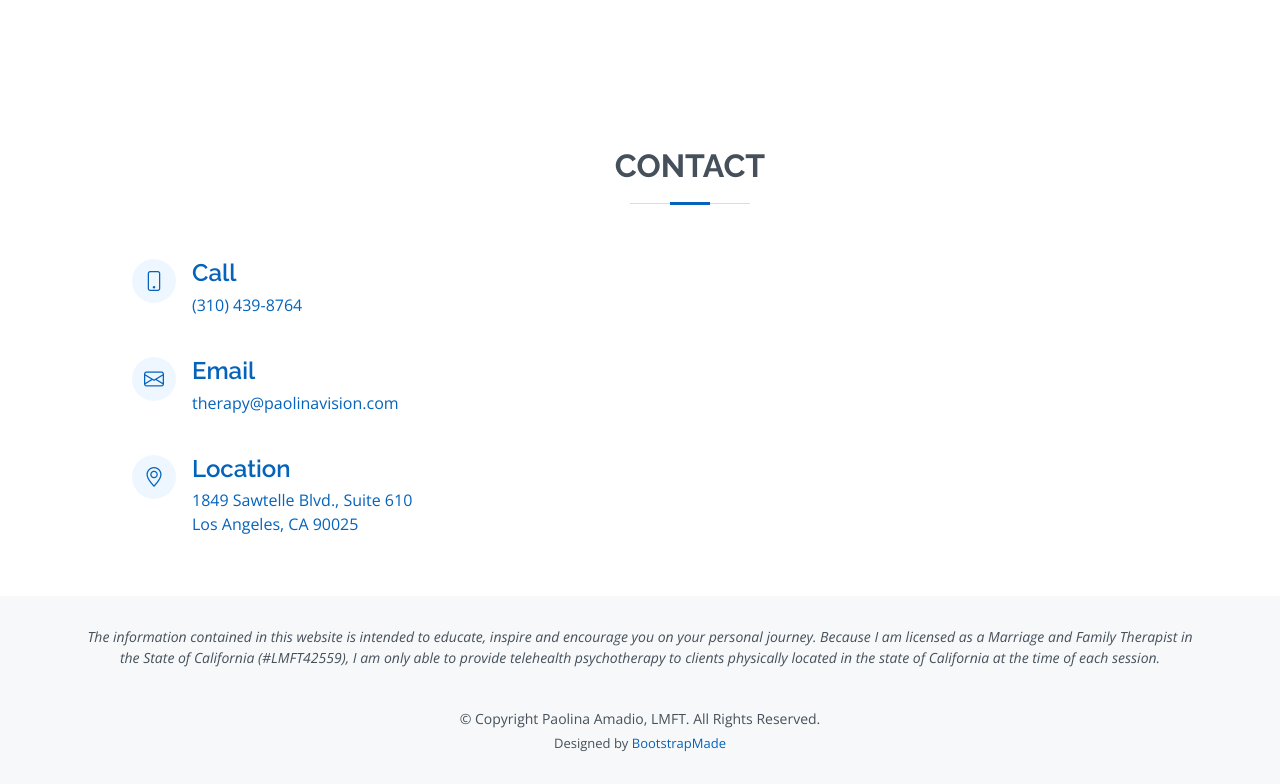
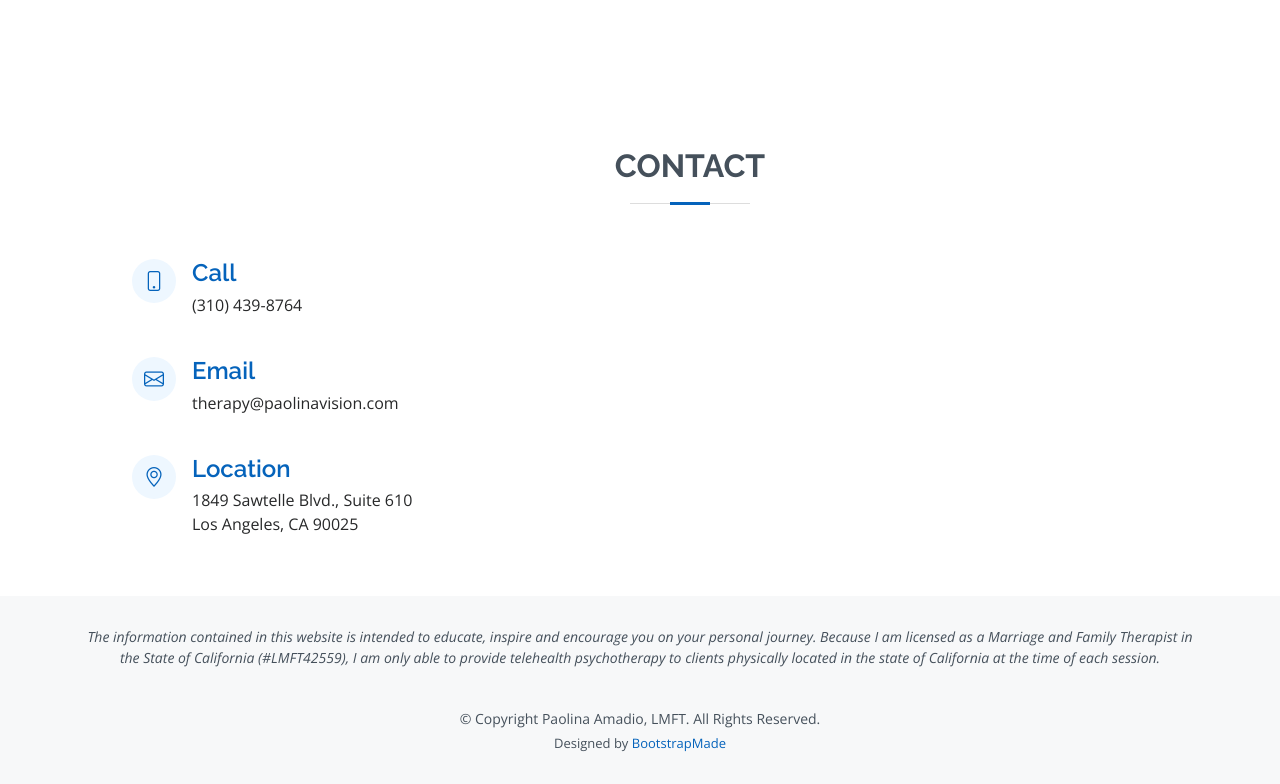
Before and after one commit to poeia/LMFT, a plain HTML site: page index.html in a window 1280 px wide. Shown: the part 1715-2499 px from the top of the page. Drawn offline with nearby package versions, Linux system fonts and the light colour scheme.

Commit message:
Update index.html

```diff
--- a/index.html
+++ b/index.html
@@ -124,23 +124,23 @@
 
               <div class="phone">
 				<a href="tel:13104398764">
-					<i class="bi bi-phone"></i></a>
+					<i class="bi bi-phone"></i>
                 <h4>Call</h4>
-				  <p><a href="tel:13104398764">(310) 439-8764</a></p>
+				  <p>(310) 439-8764</p></a>
               </div>
 
               <div class="email">
 				<a href="mailto:therapy@paolinavision.com">
-					<i class="bi bi-envelope"></i></a>
+					<i class="bi bi-envelope"></i>
                 <h4>Email</h4>
-				  <p><a href="mailto:therapy@paolinavision.com">therapy@paolinavision.com</a></p>
+				  <p>therapy@paolinavision.com</p></a>
               </div>
 
               <div class="address">
 				<a href="https://goo.gl/maps/PCuw1oqSsc1oKxsx9">
-                <i class="bi bi-geo-alt"></i></a>
+                <i class="bi bi-geo-alt"></i>
                 <h4>Location</h4>
-                <p><a href="https://goo.gl/maps/PCuw1oqSsc1oKxsx9">1849 Sawtelle Blvd., Suite 610<br>Los Angeles, CA 90025</a></p>
+                <p>1849 Sawtelle Blvd., Suite 610<br>Los Angeles, CA 90025</p></a>
               </div>
 
             </div>
```
